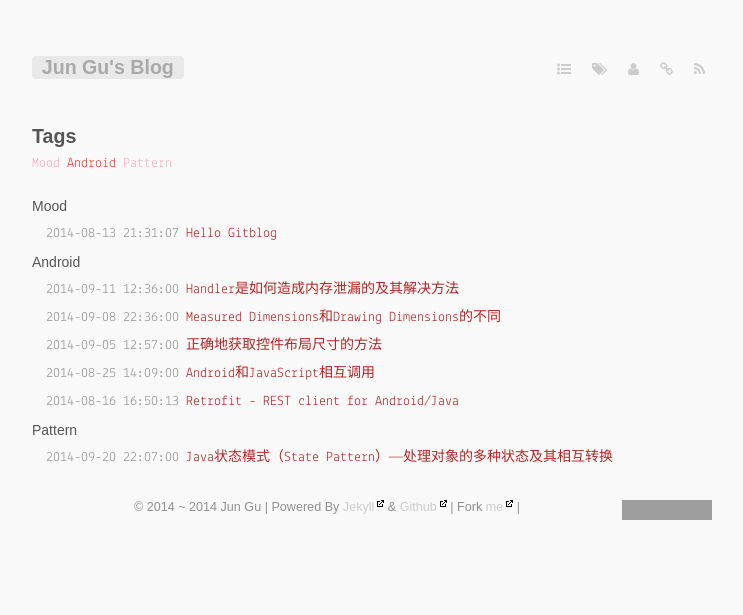
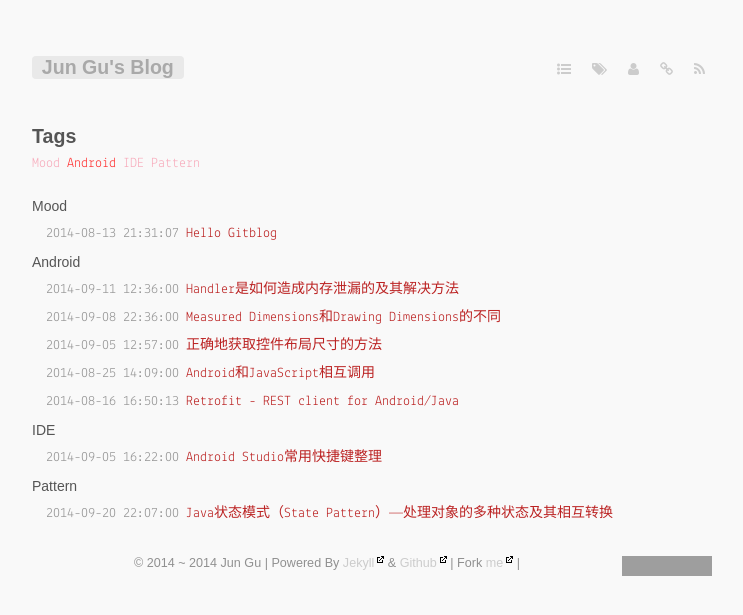
Before and after one commit to 2dxgujun/2dxgujun.github.com, a Jekyll site: the page built from tags/index.md, in a window 1280 px wide. Shown: the top 615 px of the page, without its empty margins (268-1011 px from the left). Built offline with Jekyll 4.4.1, drawn with Linux system fonts in a browser that asks for light colours; some web fonts are replaced; Markdown is read by kramdown in place of the engine named in the settings; some of the changed lines change nothing that is shown; grey boxes are pictures that could not be loaded.

Commit message:
New post

```diff
--- /dev/null
+++ b/_posts/2014-09-05-Android-Studio-Shortcuts.md
@@ -0,0 +1,100 @@
+---
+title: Android Studio常用快捷键整理
+layout: post
+guid: 2014090502
+date: 2014-09-05 16:22:00
+description:
+tags:
+  - IDE
+---
+
+这篇文章将不定期更新一些Android Studio的常用的快捷键；留给自己备忘，也给大家做个参考。
+
+
+索引：
+>
+- [Editor Actions（快速编辑）](#Editor Actions)
+- [Main menu](#Main menu)
+    1. [Find（查找文本）](#Find)
+    2. [View（浏览、查看）](#View)
+    3. [Navigate（导航、跳转、查找）](#Navigate)
+    4. [Code（快速编码）](#Code)
+        - [Completion（自动补全）](#Completion)
+    5. [Analyze（工程扫描、错误检查）](#Analyze)
+    6. [Refactor（重构）](#Refactor)
+    7. [Window](#Window)
+        - [Editor Tabs（操作工具窗口）](#Editor Tabs)
+- [Other](#Other)
+>
+<br/>
+
+<a id="Editor Actions"></a>
+#Editor Actions
+- Delete Line（删除行）: `Ctrl + Y`
+- Select Word at Caret（选中代码，可连按）: `Ctrl + W`
+
+<a id="Main menu"></a>
+<a id="Find"></a>
+#Main menu - Find
+- Find...（查找文本）: `Ctrl + F`
+- Replace...（替换文本）: `Ctrl + R`
+- Highlight Usages in File（高亮选中文本）: `Ctrl + Shift + F7`
+
+<a id="View"></a>
+#Main menu - View
+- Recent Files（最近打开的文件）: `Ctrl + E`
+- Recent Changes（对比最近修改的代码）: `Alt + Shift + C`
+- Paramter Info（方法参数提示）: `Ctrl + P`
+- Quick Documentation（显示注释文档）: `Ctrl + Q`
+
+<a id="Navigate"></a>
+#Main menu - Navigate
+- Class...（查找类）: `Ctrl + N`
+- File...（查找文件）:`Ctrl + Shift + N`
+- Symbol...（查找类中的方法或变量）: `Ctrl + Shift + Alt + N`
+- Select In...（跳转到工具窗口）: `Alt + F1`
+- Back/Forward（返回上次浏览的位置）: `Ctrl + Alt + Left/Right`
+- Previous/Next Method（在方法间快速移动定位）: `Alt + Up/Down`
+- Previous/Next Highlighted Error（高亮错误快速定位）: `(Shift + )F2`
+- Declartion（跳转到声明）: `Ctrl + B`
+
+<a id="Code"></a>
+#Main menu - Code
+- Reformat Code...（格式化代码）: `Ctrl + Alt + L`
+- Optimize Imports...（优化导入的包和类）: `Ctrl + Alt + O`
+- Generate...（生成代码，如getter，setter方法）: `Alt + Insert`
+- Comment with Line Comment（行注释）: `Ctrl + /`
+- Comment with Block Comment（块注释）: `Ctrl + Shift + /`
+- Insert Live Template...（自动代码）: `Ctrl + J`
+
+<a id="Completion"></a>
+#Main menu - Code - Completion
+- SmartType（自动补全代码）[Custom]: `Alt + Shift + /`
+- Basic（代码提示）[Custom]: `Alt + /`
+
+<a id="Analyze"></a>
+#Main menu - Analyze
+- Inspect Code...（Lint静态检查）[Custom]: `Ctrl + Alt + Shift + I`
+
+<a id="Refactor"></a>
+#Main menu - Refactor
+- Rename...（重命名）: `Shift + F6`
+
+<a id="Window"></a>
+<a id="Editor Tabs"></a>
+#Main menu - Window - Editor Tabs
+- Select Previous/Next Tab（切换代码Tab）: `Alt + Left/Right`
+- Close（关闭当前Tab）: `Ctrl + F4`
+
+<a id="Other"></a>
+#Other
+- Show Intention Actions（导入包，自动修正）: `Alt + CR`
+- Class Name Completion（类名或接口名提示）: `Ctrl + Alt + Space`
+- Fix doc comment（添加JavaDoc注释）[Custom]: `Alt + Shift + J`
+
+
+
+<br/>
+参考：
+
+本文出自[2dxgujun](http://github.com/2dxgujun)，转载时请注明出处及相应链接。
```
Also changed, not shown: _posts/2014-09-20-Java-State-Pattern.md (+2 -2 lines).
